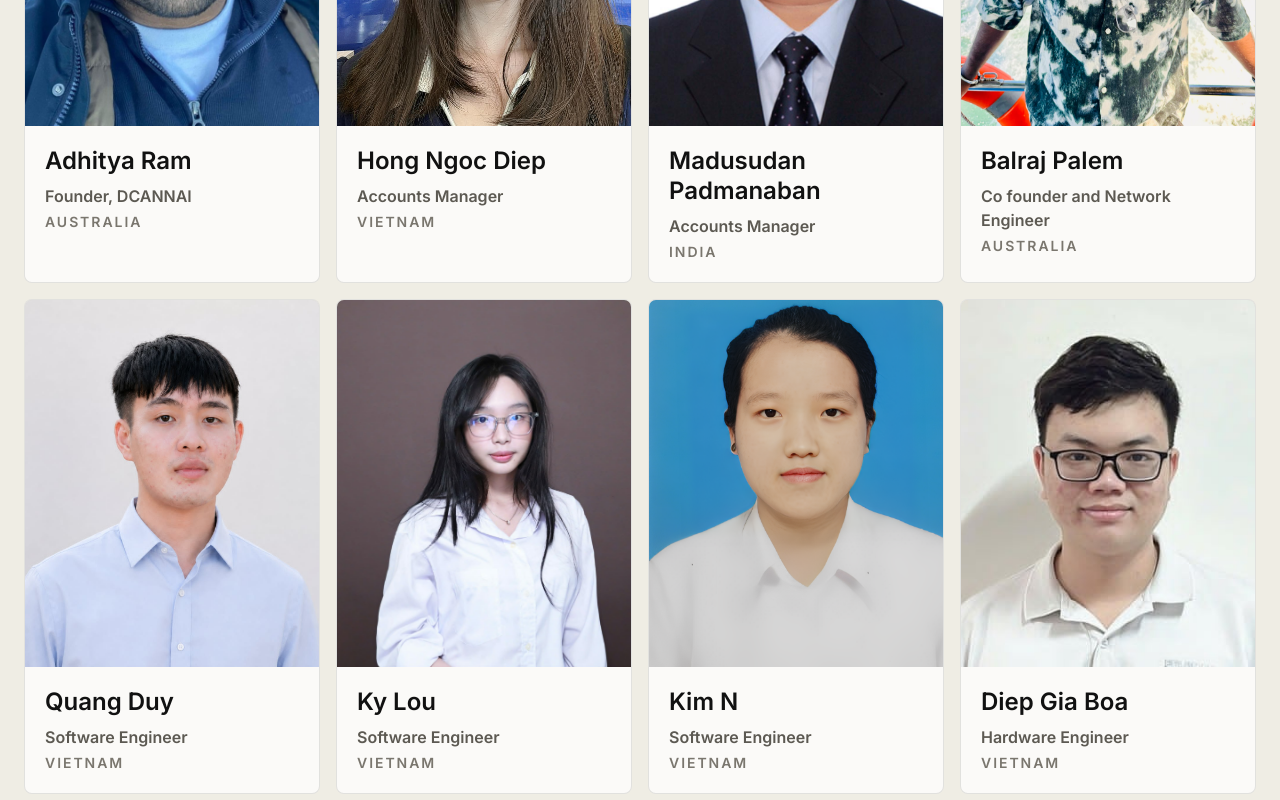
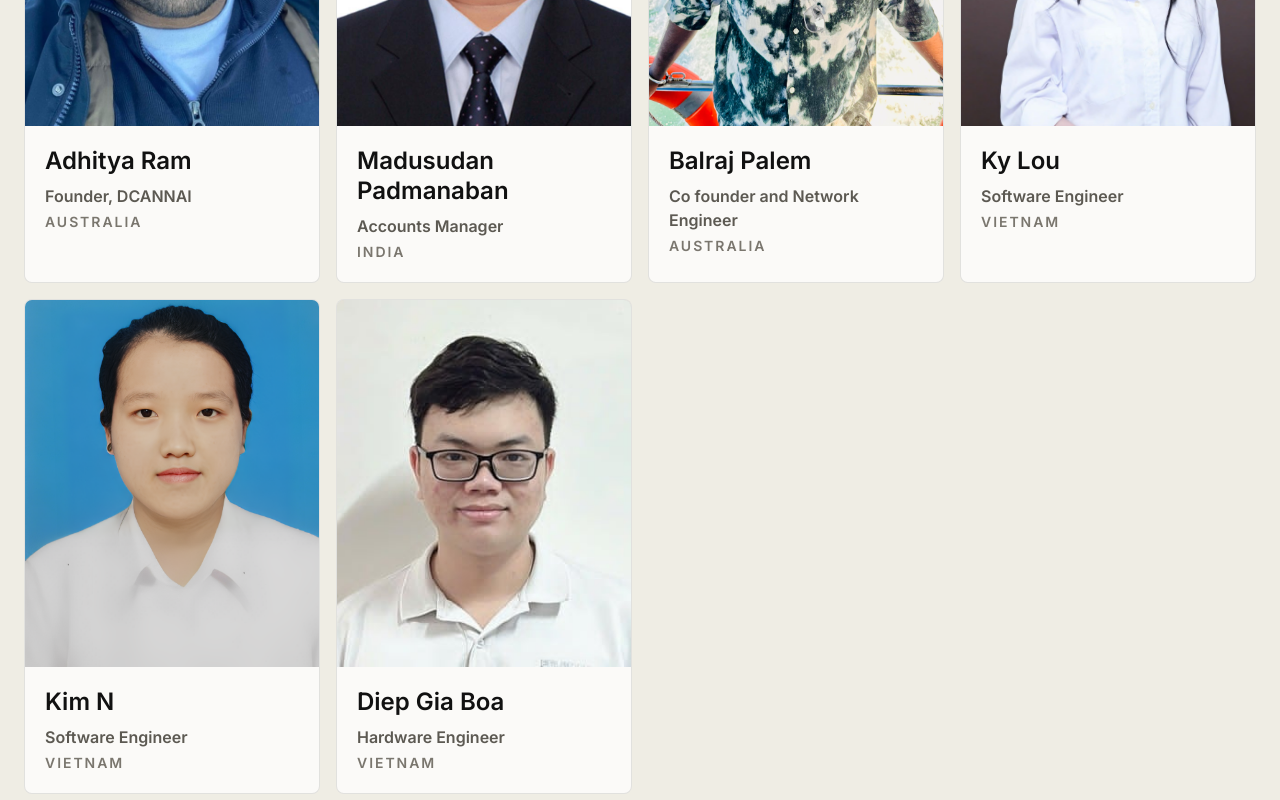
Before and after one commit to Roboromeo1/dcann-landing, a Next.js app: page /team in a window 1280 px wide. Shown: the part 740-1540 px from the top of the page. Built offline with nearby package versions, Linux system fonts and the light colour scheme.

Commit message:
Remove Ngoc and Quang from team page

```diff
--- a/src/components/Team.tsx
+++ b/src/components/Team.tsx
@@ -18,13 +18,6 @@ const teamMembers: TeamMember[] = [
     imagePosition: 'center 34%'
   },
   {
-    name: 'Hong Ngoc Diep',
-    role: 'Accounts Manager',
-    location: 'Vietnam',
-    image: '/media/team/hong-ngoc-diep.jpg',
-    imagePosition: 'center 18%'
-  },
-  {
     name: 'Madusudan Padmanaban',
     role: 'Accounts Manager',
     location: 'India',
@@ -37,13 +30,6 @@ const teamMembers: TeamMember[] = [
     location: 'Australia',
     image: '/media/team/balraj-palem.jpg',
     imagePosition: 'center 35%'
-  },
-  {
-    name: 'Quang Duy',
-    role: 'Software Engineer',
-    location: 'Vietnam',
-    image: '/media/team/quang-duy.jpeg',
-    imagePosition: 'center 24%'
   },
   {
     name: 'Ky Lou',
```
